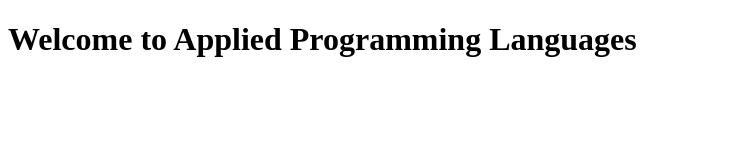
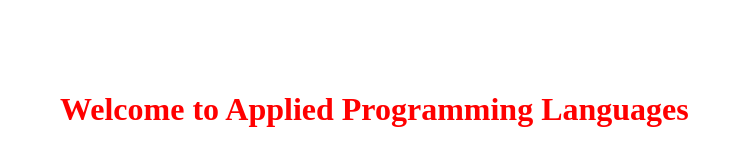
Before and after one commit to rogelioherrera/HW1, a plain HTML site: page index.html in a window 1280 px wide. Shown: the whole page, without its empty margins (0-743 px from the left). Drawn offline with Linux system fonts and the light colour scheme.

Commit message:
add css, update instructions

```diff
--- a/index.html
+++ b/index.html
@@ -2,6 +2,7 @@
 <html>
     <head>
         <meta charset="UTF-8">
+        <link rel="stylesheet" href="styles.css"  />
 	    <title>Applied Programming</title>
     </head>
 
--- /dev/null
+++ b/styles.css
@@ -0,0 +1,14 @@
+html, body {
+	margin: 20px;
+	padding:10px;
+	height: 100%;
+}
+
+
+body {
+  padding-top: 20px;
+}
+
+h1, h2, h3, h4, h5, h6 {
+    color: #F00
+}
```
Also changed, not shown: 1 other file.
